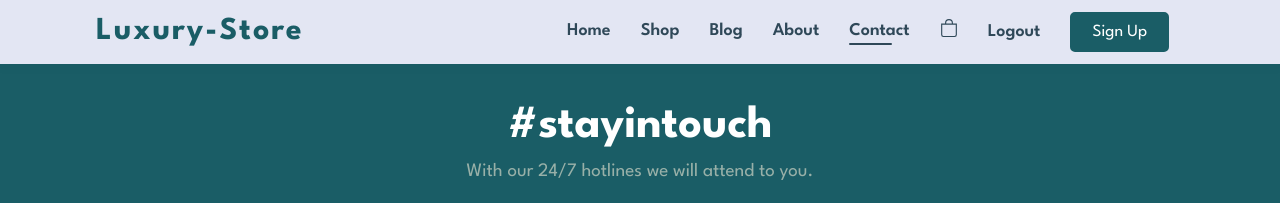
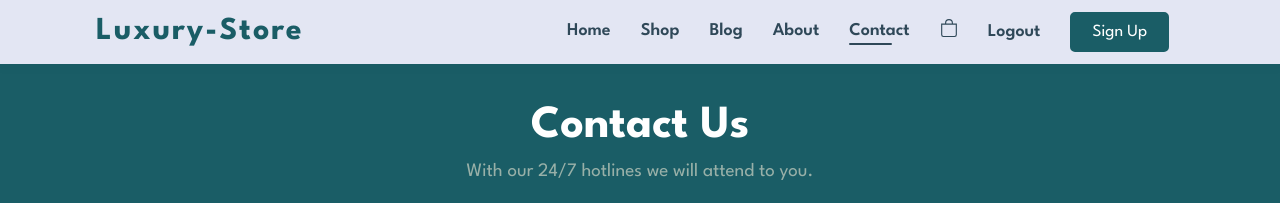
Before and after one commit to debbyuzuegbu/Luxury-Store, a Vue app: page /contact in a window 1280 px wide. Shown: the top 203 px of the page. Built offline with nearby package versions, Linux system fonts and the light colour scheme; what vue-awesome-paginate would draw is missing.

Commit message:
contactview section

```diff
--- a/src/views/User/ContactView.vue
+++ b/src/views/User/ContactView.vue
@@ -1,7 +1,7 @@
 <template>
     <main-header />
     <sub-header
-        heading="#stayintouch"
+        heading="Contact Us"
         subHeading="With our 24/7 hotlines we will attend to you."
     />
     <div class="container">
```
